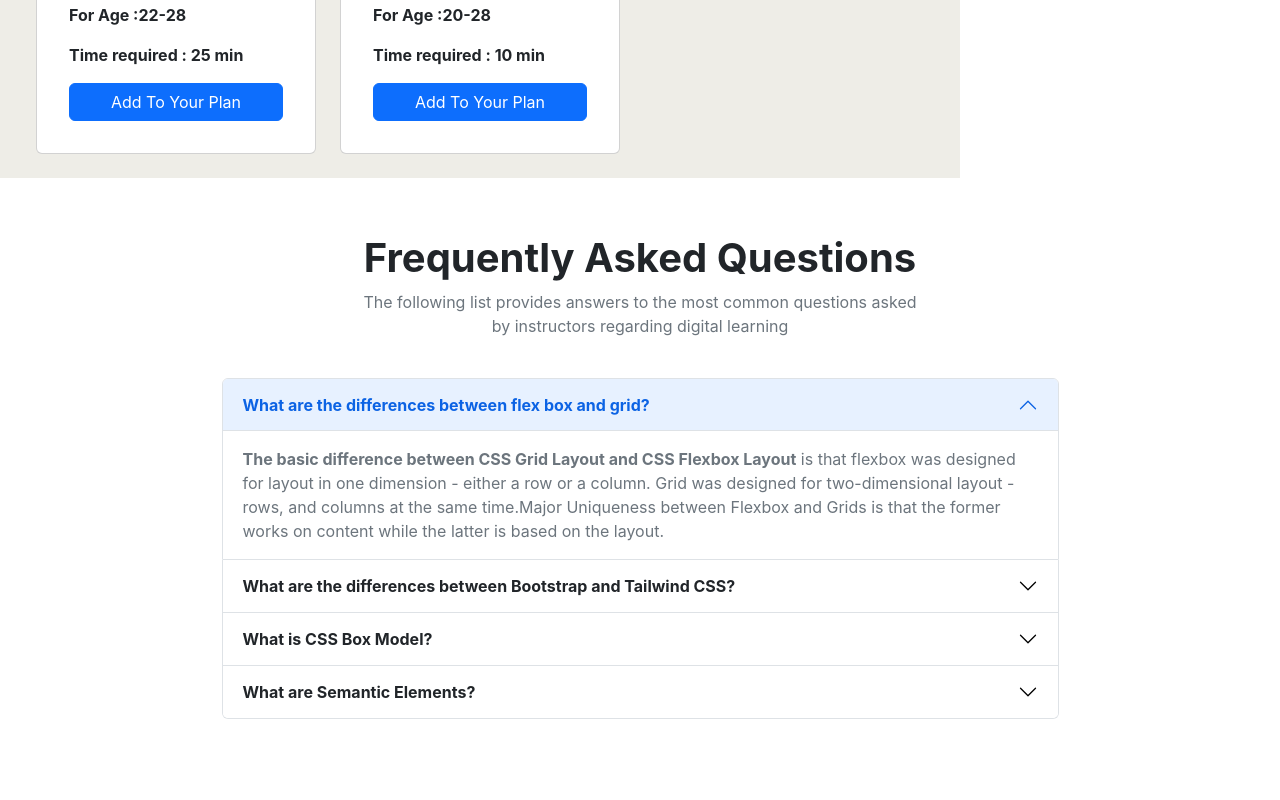
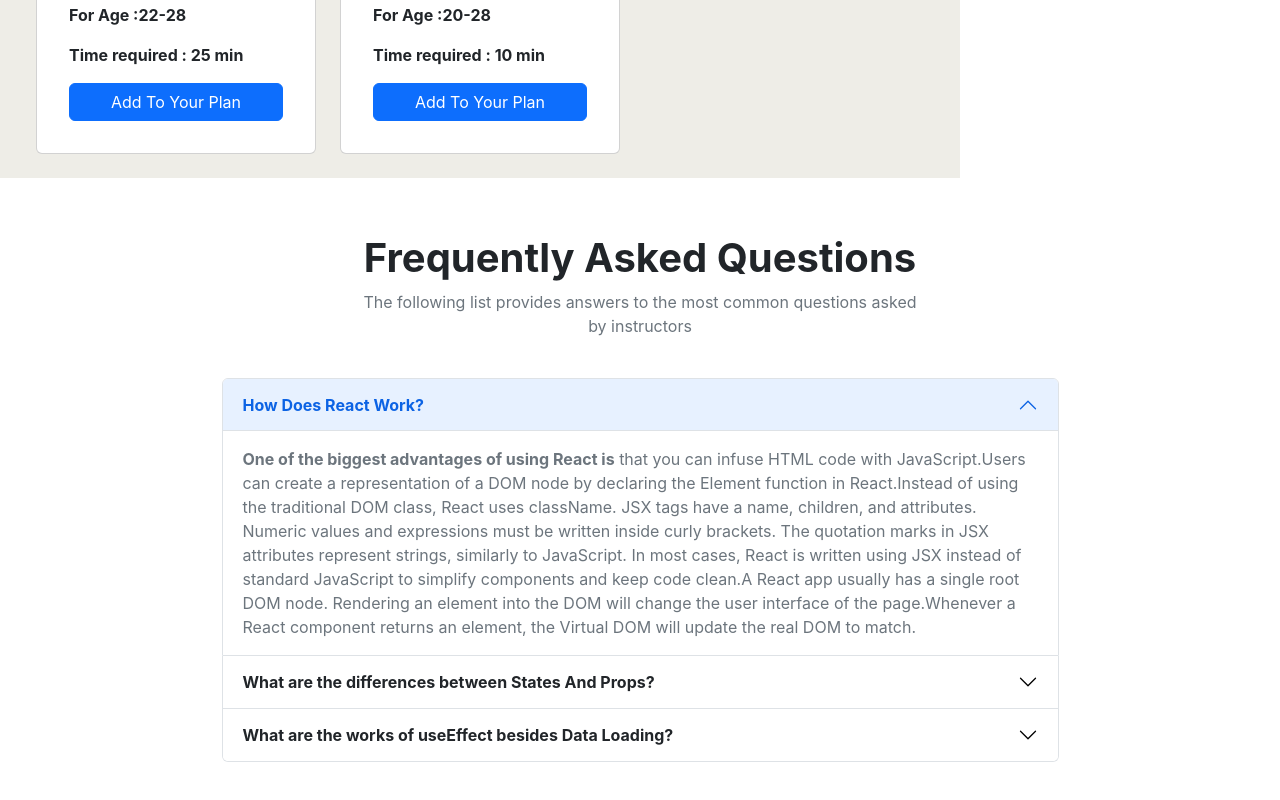
Before and after one commit to RamisaBinteAzad/activity-planner, a React (Create React App) app: page / in a window 1280 px wide. Shown: the part 1959-2759 px from the top of the page. Before the commit the page ends 2726 px from the top, so only its background shows below. Built offline with nearby package versions, Linux system fonts and the light colour scheme.

Commit message:
Question Answers Added

```diff
--- a/src/components/FrequentlyAskedQuestion/FrequentlyAskedQuestion.js
+++ b/src/components/FrequentlyAskedQuestion/FrequentlyAskedQuestion.js
@@ -8,7 +8,7 @@ const FrequentlyAskedQuestion = () => {
                 <div class="text-center mt-4 w-50 pt-3">
                     <h2 class="display-6 fw-bold">Frequently Asked Questions</h2>
                     <p class="text-muted ">The following list provides answers to the most common questions asked by instructors
-                            regarding digital learning</p>
+                    </p>
                 </div>
 
             </div>
@@ -20,17 +20,18 @@ const FrequentlyAskedQuestion = () => {
                             <button class="accordion-button fw-bold " type="button" data-bs-toggle="collapse"
                                 data-bs-target="#panelsStayOpen-collapseOne" aria-expanded="true"
                                 aria-controls="panelsStayOpen-collapseOne">
-                                    What are the differences between flex box and grid?
+                                How Does React Work?
                             </button>
                         </h2>
 
                         <div id="panelsStayOpen-collapseOne" class="accordion-collapse collapse show"
                             aria-labelledby="panelsStayOpen-headingOne">
                             <div class="accordion-body text-muted">
-                                    <strong> The basic difference between CSS Grid Layout and CSS Flexbox Layout</strong> is that flexbox
-                                    was designed for layout in one dimension - either a row or a column. Grid was designed for
-                                    two-dimensional layout - rows, and columns at the same time.Major Uniqueness between Flexbox and Grids
-                                    is that the former works on content while the latter is based on the layout.
+                                <strong> One of the biggest advantages of using React is</strong>  that you can infuse HTML code with JavaScript.Users can create a representation of a DOM node by declaring the Element function in React.Instead of using the traditional DOM class, React uses className.
+
+                                JSX tags have a name, children, and attributes. Numeric values and expressions must be written inside curly brackets. The quotation marks in JSX attributes represent strings, similarly to JavaScript.
+
+                                In most cases, React is written using JSX instead of standard JavaScript to simplify components and keep code clean.A React app usually has a single root DOM node. Rendering an element into the DOM will change the user interface of the page.Whenever a React component returns an element, the Virtual DOM will update the real DOM to match.
                             </div>
                         </div>
                     </div>
@@ -39,19 +40,15 @@ const FrequentlyAskedQuestion = () => {
                             <button class="accordion-button collapsed fw-bold text-dark" type="button" data-bs-toggle="collapse"
                                 data-bs-target="#panelsStayOpen-collapseTwo" aria-expanded="false"
                                 aria-controls="panelsStayOpen-collapseTwo">
-                                    What are the differences between Bootstrap and Tailwind CSS?
+                                What are the differences between States And Props?
                             </button>
                         </h2>
                         <div id="panelsStayOpen-collapseTwo" class="accordion-collapse collapse"
                             aria-labelledby="panelsStayOpen-headingTwo">
                             <div class="accordion-body text-muted">
-                                    <strong> The basic difference between Bootstrap and Tailwind CSS
+                                <strong> The basic difference between States and Props
 
-                                    </strong> is that Tailwind offers predesigned widgets to build a site from scratch with fast UI
-                                    development and Bootstrap comes with a set of pre-styled responsive, mobile-first components that
-                                    possess a definite UI kit.Tailwind CSS uses a set of utility classes to create a neat UI with more
-                                    flexibility and uniqueness.On the other hand,Sites created using Bootstrap follow the generic pattern
-                                    that makes them look identical.
+                                </strong> is that In Props the data is passed from one component to another and in States the data is  passed within the component only.Props is Immutable (cannot be modified).	and States is Mutable ( can be modified).Props can be used with state and functional components.On the Other Hand,State can be used only with the state components/class component.Props are read-only and State is both read and write.
                             </div>
                         </div>
                     </div>
@@ -60,38 +57,22 @@ const FrequentlyAskedQuestion = () => {
                             <button class="accordion-button collapsed  fw-bold text-dark" type="button" data-bs-toggle="collapse"
                                 data-bs-target="#panelsStayOpen-collapseThree" aria-expanded="false"
                                 aria-controls="panelsStayOpen-collapseThree">
-                                    What is CSS Box Model?
+                                What are the works of useEffect besides Data Loading?
                             </button>
                         </h2>
                         <div id="panelsStayOpen-collapseThree" class="accordion-collapse collapse"
                             aria-labelledby="panelsStayOpen-headingThree">
                             <div class="accordion-body text-muted">
-                                    <strong>The CSS box model</strong> is a container that contains multiple properties including borders,
-                                    margin, padding, and the content itself. It is used to create the design and layout of web pages. It can
-                                    be used as a toolkit for customizing the layout of different elements.
+                                <strong>Besides data loading the works of useEffect is::</strong> <ul><li>Running on state change:validating input field. </li></ul>Validating an input while it's receiving characters is another great application for useEffect. Whilst the input is being stored in a state using useState, the validation takes place every time the input changes, giving immediate feedback to the user.
+                                <ul><li>Running on state change: live filtering.</li> </ul>
+                                We can use useEffect to filter an array "on the fly" by typing letters into an input element. To do so, we will need to use a state to save the input, and a filter implementation inside the useEffect that will be triggered when the input changes, thanks to useEffect dependencies.
+                                <ul><li>Running on state change: trigger animation on new array value</li> </ul>
+                                We can use the useEffect hook to trigger an animation on a shopping cart as a side effect of adding a new product to it. In this case, we'll need a state to handle the cart items, and another state to handle the animation trigger.
+
                             </div>
                         </div>
                     </div>
-                        <div class="accordion-item">
-                            <h2 class="accordion-header" id="panelsStayOpen-headingFour">
-                                <button class="accordion-button collapsed  fw-bold text-dark" type="button" data-bs-toggle="collapse"
-                                    data-bs-target="#panelsStayOpen-collapseFour" aria-expanded="false"
-                                    aria-controls="panelsStayOpen-collapseFour">
-                                    What are Semantic Elements?
-                                </button>
-                            </h2>
-                            <div id="panelsStayOpen-collapseFour" class="accordion-collapse collapse"
-                                aria-labelledby="panelsStayOpen-headingFour">
-                                <div class="accordion-body text-muted">
-                                    <strong> Semantic HTML elements are those that clearly describe their meaning in a human- and
-                                        machine-readable way.</strong> Elements such as &ltheader&gt, &ltfooter&gtand &ltarticle&gt are all
-                                    considered semantic because they accurately describe the purpose of the element and the type of content
-                                    that is inside them.Some semantic elements added in HTML5 are:&ltarticle&gt,&ltaside&gt,
-                                    &ltdetails&gt,&ltnav&gt,&ltheader&gt,&ltfigcaption&gt,&ltfigure&gt,&ltfooter&gt
-                                    ,&ltmain&gt,&ltmark&gt,&ltsection&gt,&ltsummary&gt,&lttime&gt.
-                                </div>
-                            </div>
-                        </div>
+
                 </div>
 
             </div>
```
Lines whose indentation alone changed are shown as unchanged.
